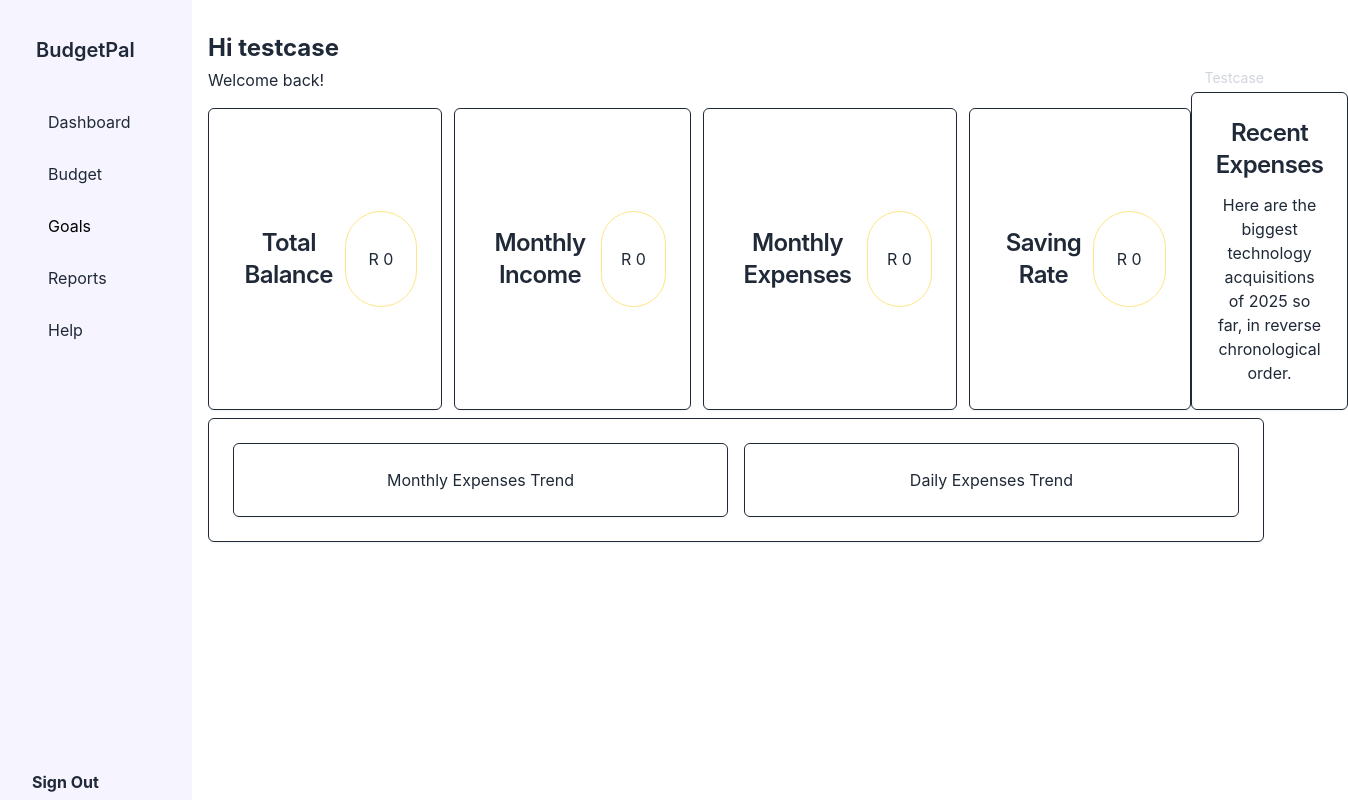
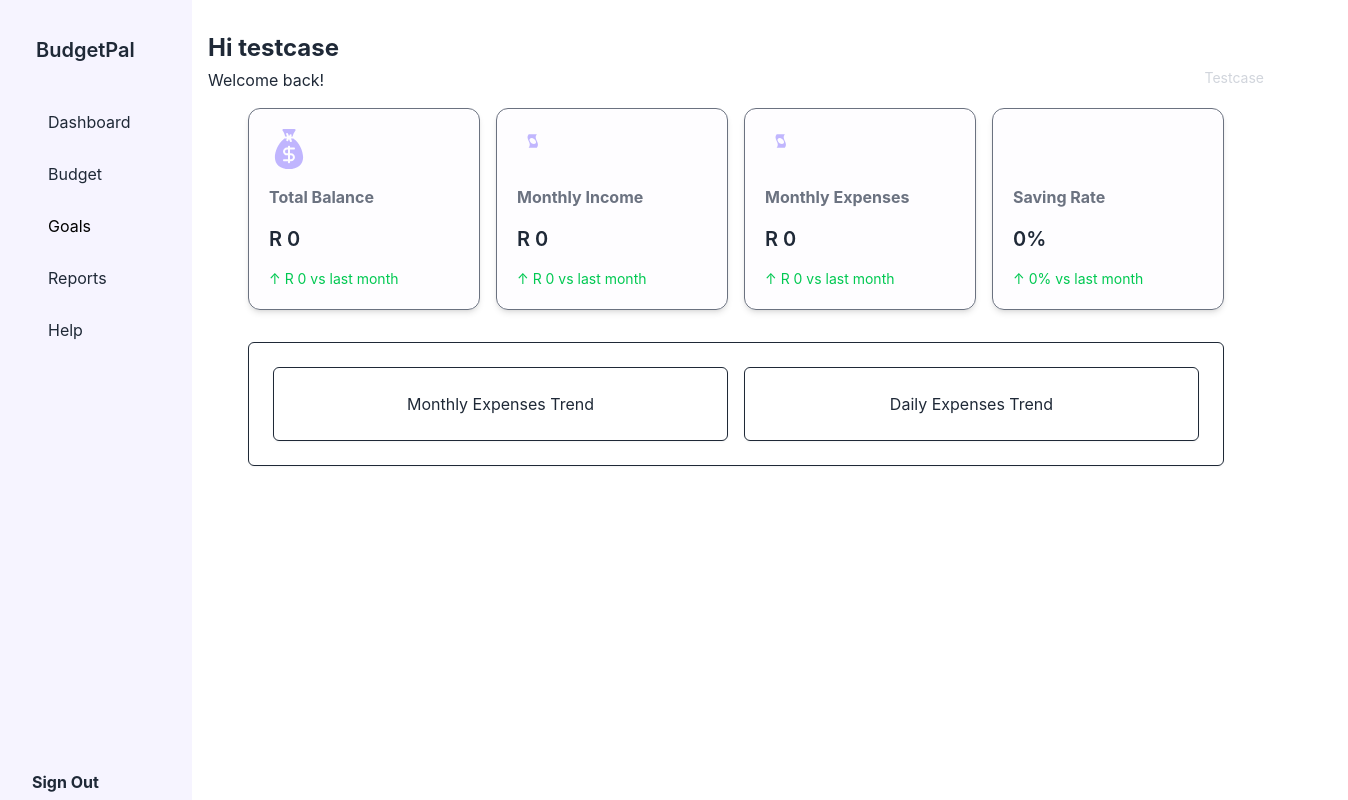
Before and after one commit to Sesethu97/my-budget-tracker, a React (Vite) app: page /home in a window 1280 px wide. Shown: the whole page, 1348 px wide, since content can reach past the window. Built offline with nearby package versions, Linux system fonts and the light colour scheme; some icons are missing.

Commit message:
working on dashboard, not happy- feels flat

```diff
--- a/src/pages/dashboard/Dashboard.jsx
+++ b/src/pages/dashboard/Dashboard.jsx
@@ -48,6 +48,50 @@ function Dashboard({ openPopup, displayName, userName, profilePic }) {
 
   const totalBalance = totalIncome - totalExpenses;
 
+  const lastMonthDate = new Date();
+  lastMonthDate.setMonth(lastMonthDate.getMonth() - 1);
+  const lastMonth = lastMonthDate.toISOString().slice(0, 7);
+
+  const lastMonthBudgets = budgets.filter(
+    (budget) => budget.month === lastMonth,
+  );
+
+  const lastMonthIncome = lastMonthBudgets.reduce(
+    (sum, budget) => sum + Number(budget.income),
+    0,
+  );
+
+  const lastMonthExpenses = lastMonthBudgets.reduce((sum, budget) => {
+    const expensesTotal = budget.expenses.reduce(
+      (expSum, exp) => expSum + Number(exp.amount),
+      0,
+    );
+    return sum + expensesTotal;
+  }, 0);
+
+  const lastMonthTotalIncome = lastMonthBudgets.reduce(
+    (sum, budget) => sum + Number(budget.income),
+    0,
+  );
+
+  const lastMonthTotalSavings = lastMonthBudgets.reduce(
+    (sum, budget) => sum + Number(budget.savings),
+    0,
+  );
+
+  const lastMonthSavingsRate =
+    lastMonthTotalIncome > 0
+      ? ((lastMonthTotalSavings / lastMonthTotalIncome) * 100).toFixed(1)
+      : 0;
+
+  const lastMonthBalance = lastMonthIncome - lastMonthExpenses;
+  const balanceDifference = totalBalance - lastMonthBalance;
+
+  const incomeDifference = totalIncome - lastMonthIncome;
+
+  const expensesDifference = totalExpenses - lastMonthExpenses;
+  const savingsRateDifference = (savingsRate - lastMonthSavingsRate).toFixed(1);
+
   console.log(totalIncome);
   return (
     <main className="ml-48 py-2 px-4 text-center text-textPrimary">
@@ -83,76 +127,136 @@ function Dashboard({ openPopup, displayName, userName, profilePic }) {
           </button>
         </span>
       </div>
-      <div className=" flex flex-row">
-        <div className="flex flex-row gap-3 pt-4">
-          <div className="flex flex-row">
-            <a
-              href="#"
-              className="bg-neutral-primary-soft flex items-center justify-between max-w-sm p-6 border border-default rounded-md shadow-xs hover:bg-neutral-secondary-medium"
+      <div className="px-10 pt-4">
+        <div className="grid grid-cols-4 gap-4 pb-6">
+          <a className="flex flex-col items-start gap-4 w-full  p-5 border border-textSecondary rounded-xl shadow-md hover:shadow-lg transition bg-highlighter/1">
+            {" "}
+            <div className="w-10 h-10 flex items-center justify-center rounded-full">
+              <svg
+                className="w-10 h-10 opacity-50 text-highlighter"
+                viewBox="0 0 199.865 199.865"
+                fill="currentColor"
+                xmlns="http://www.w3.org/2000/svg"
               >
-              <h5 className="text-2xl font-semibold tracking-tight text-heading leading-8">
+                <path
+                  d="M67.668,7.731c-1.002-1.537-1.083-3.5-0.208-5.113C68.333,1.005,70.021,0,71.856,0h56.153c1.835,0,3.522,1.005,4.396,2.618
+  c0.874,1.614,0.794,3.576-0.208,5.113L125.3,18.308c-2.883,4.721-6.018,12.657-6.891,19.467h-7.943l2.071-4.472
+  c1.161-2.506,0.07-5.478-2.436-6.638c-2.506-1.161-5.479-0.069-6.638,2.436l-3.276,7.075l-4.864-12.961
+  c-0.97-2.585-3.852-3.895-6.438-2.924c-2.585,0.97-3.895,3.853-2.924,6.438l4.146,11.046h-9.448
+  c-1.353-10.379-8.054-22.33-8.732-23.516L67.668,7.731z M80.201,111.821c0,5.398,4.387,9.785,9.779,9.785h4.952v-19.564H89.98
+  C84.588,102.042,80.201,106.429,80.201,111.821z M104.932,151.171h4.949c5.394,0,9.782-4.389,9.782-9.783s-4.388-9.782-9.782-9.782
+  h-4.949V151.171z M170.49,140.626c0,35.986-27.695,59.238-70.558,59.238s-70.558-23.252-70.558-59.238
+  c0-27.145,16.112-68.644,42.142-88.358c0.062-0.047,0.125-0.092,0.189-0.136c1.31-0.908,3.188-2.491,4.903-4.357H89.51l-2.838,6.128
+  c-1.161,2.506-0.07,5.478,2.436,6.638c0.68,0.315,1.395,0.464,2.098,0.464c1.888,0,3.695-1.074,4.541-2.9l4.043-8.731l4.864,12.961
+  c0.753,2.007,2.658,3.245,4.682,3.245c0.583,0,1.177-0.103,1.756-0.32c2.585-0.97,3.895-3.853,2.924-6.438l-4.146-11.047h12.465
+  c0.641,0.63,1.316,1.205,1.999,1.694C151.949,67.175,170.49,110.868,170.49,140.626z M104.932,121.606v-19.564h19.731
+  c2.761,0,5-2.239,5-5s-2.239-5-5-5h-19.731v-3.601c0-2.761-2.239-5-5-5s-5,2.239-5,5v3.601H89.98
+  c-10.906,0-19.779,8.873-19.779,19.785c0,10.906,8.873,19.779,19.779,19.779h4.952v19.565H75.201c-2.761,0-5,2.239-5,5s2.239,5,5,5
+  h19.731v5.197c0,2.761,2.239,5,5,5s5-2.239,5-5v-5.197h4.949c10.908,0,19.782-8.875,19.782-19.783
+  c0-10.908-8.874-19.782-19.782-19.782H104.932z"
+                />
+              </svg>
+            </div>
+            <h5 className="text-md  text-textSecondary font-bold">
               Total Balance
             </h5>
-
-              <div className="w-24 h-24 border border-amber-200 rounded-full flex items-center justify-center">
-                <p className="text-body">R {totalBalance}</p>
+            <p className="text-xl font-semibold text-textPyrimar">
+              R {totalBalance}
+            </p>
+            <span
+              className={`text-sm ${
+                balanceDifference >= 0 ? "text-green-500" : "text-red-500"
+              }`}
+            >
+              {balanceDifference >= 0 ? "↑" : "↓"} R{" "}
+              {Math.abs(balanceDifference)} vs last month
+            </span>{" "}
+          </a>
+          <a className="flex flex-col items-start gap-4 w-full  p-5 border border-textSecondary rounded-xl shadow-md hover:shadow-lg transition bg-highlighter/1">
+            {" "}
+            <div className="w-10 h-10 flex items-center justify-center rounded-full ">
+              <svg
+                className="w-10 h-10 text-highlighter"
+                viewBox="0 0 1024 1024"
+                fill="currentColor"
+                xmlns="http://www.w3.org/2000/svg"
+              >
+                <path
+                  d="M299.553 479.395h208.364c104.234-114.357-104.128-228.715 0-343.040h-208.364c-104.267 114.325 104.234 228.682 0 343.040zM326.701 307.929c-21.039-42.592 5.698-77.053 49.077-77.053 41.769 0 83.984 34.46 105.092 77.053 21.039 42.559-5.698 77.017-49.045 77.017-41.872-0.033-84.053-34.528-105.125-77.017z..."
+                  fillOpacity="0.5"
+                />
+              </svg>
             </div>
-            </a>
-          </div>
-          <div className="flex flex-row">
-            <a
-              href="#"
-              className="bg-neutral-primary-soft flex items-center justify-between max-w-sm p-6 border border-default rounded-md shadow-xs hover:bg-neutral-secondary-medium"
-            >
-              <h5 className="text-2xl font-semibold tracking-tight text-heading leading-8">
+            <h5 className="text-md  text-textSecondary font-bold">
               Monthly Income
             </h5>
-
-              <div className="w-24 h-24 border border-amber-200 rounded-full flex items-center justify-center">
-                <p className="text-body">R {totalIncome}</p>
+            <p className="text-xl font-semibold text-textPyrimar">
+              R {totalIncome}
+            </p>
+            <span
+              className={`text-sm ${
+                incomeDifference >= 0 ? "text-green-500" : "text-red-500"
+              }`}
+            >
+              {incomeDifference >= 0 ? "↑" : "↓"} R {Math.abs(incomeDifference)}{" "}
+              vs last month
+            </span>
+          </a>
+          <a className="flex flex-col items-start gap-4 w-full  p-5 border border-textSecondary rounded-xl shadow-md hover:shadow-lg transition bg-highlighter/1">
+            {" "}
+            <div className="w-10 h-10 flex items-center justify-center rounded-full ">
+              <svg
+                className="w-10 h-10 text-highlighter"
+                viewBox="0 0 1024 1024"
+                fill="currentColor"
+                xmlns="http://www.w3.org/2000/svg"
+              >
+                <path
+                  d="M299.553 479.395h208.364c104.234-114.357-104.128-228.715 0-343.040h-208.364c-104.267 114.325 104.234 228.682 0 343.040zM326.701 307.929c-21.039-42.592 5.698-77.053 49.077-77.053 41.769 0 83.984 34.46 105.092 77.053 21.039 42.559-5.698 77.017-49.045 77.017-41.872-0.033-84.053-34.528-105.125-77.017z..."
+                  fillOpacity="0.5"
+                />
+              </svg>
             </div>
-            </a>
-          </div>
-          <div className="flex flex-row">
-            <a
-              href="#"
-              className="bg-neutral-primary-soft flex items-center justify-between max-w-sm p-6 border border-default rounded-md shadow-xs hover:bg-neutral-secondary-medium"
-            >
-              <h5 className="text-2xl font-semibold tracking-tight text-heading leading-8">
+            <h5 className="text-md  text-textSecondary font-bold">
               Monthly Expenses
             </h5>
-
-              <div className="w-24 h-24 border border-amber-200 rounded-full flex items-center justify-center">
-                <p className="text-body">R {totalExpenses}</p>
+            <p className="text-xl font-semibold text-textPyrimar">
+              R {totalIncome}
+            </p>
+            <span
+              className={`text-sm ${
+                expensesDifference >= 0 ? "text-green-500" : "text-red-500"
+              }`}
+            >
+              {expensesDifference >= 0 ? "↑" : "↓"} R{" "}
+              {Math.abs(expensesDifference)} vs last month
+            </span>
+          </a>
+          <a className="flex flex-col items-start gap-4 w-full p-5 border border-textSecondary rounded-xl shadow-md hover:shadow-lg transition bg-highlighter/1">
+            <div className="w-10 h-10 flex items-center justify-center rounded-full">
+              <svg
+                className="w-10 h-10 text-highlighter"
+                viewBox="0 0 1024 1024"
+                fill="currentColor"
+                xmlns="http://www.w3.org/2000/svg"
+              >
+                <path d="..." fillOpacity="0.5" />
+              </svg>
             </div>
-            </a>
-          </div>
-          <div className="flex flex-row">
-            <a
-              href="#"
-              className="bg-neutral-primary-soft flex items-center justify-between max-w-sm p-6 border border-default rounded-md shadow-xs hover:bg-neutral-secondary-medium"
+            <h5 className="text-md text-textSecondary font-bold">
+              Saving Rate
+            </h5>
+            <p className="text-xl font-semibold text-textPyrimar">
+              {savingsRate}%
+            </p>
+            <span
+              className={`text-sm ${
+                savingsRateDifference >= 0 ? "text-green-500" : "text-red-500"
+              }`}
             >
-              <h5 className="text-2xl font-semibold tracking-tight text-heading leading-8">
-                Saving Rate{" "}
-              </h5>
-
-              <div className="w-24 h-24 border border-amber-200 rounded-full flex items-center justify-center">
-                <p className="text-body">R {savingsRate}</p>
-              </div>
-            </a>
-          </div>
-        </div>
-        <a
-          href="#"
-          className="bg-neutral-primary-soft block max-w-sm p-6 border border-default rounded-md shadow-xs hover:bg-neutral-secondary-medium"
-        >
-          <h5 className="mb-3 text-2xl font-semibold tracking-tight text-heading leading-8">
-            Recent Expenses
-          </h5>
-          <p className="text-body">
-            Here are the biggest technology acquisitions of 2025 so far, in
-            reverse chronological order.
-          </p>
+              {savingsRateDifference >= 0 ? "↑" : "↓"}{" "}
+              {Math.abs(savingsRateDifference)}% vs last month
+            </span>
           </a>
         </div>
         <div className="bg-neutral-primary-soft w-full mt-2 p-6 border border-default rounded-md shadow-xs">
@@ -166,6 +270,7 @@ function Dashboard({ openPopup, displayName, userName, profilePic }) {
             </div>
           </div>
         </div>
+      </div>
     </main>
   );
 }
```
Lines whose indentation alone changed are shown as unchanged.
